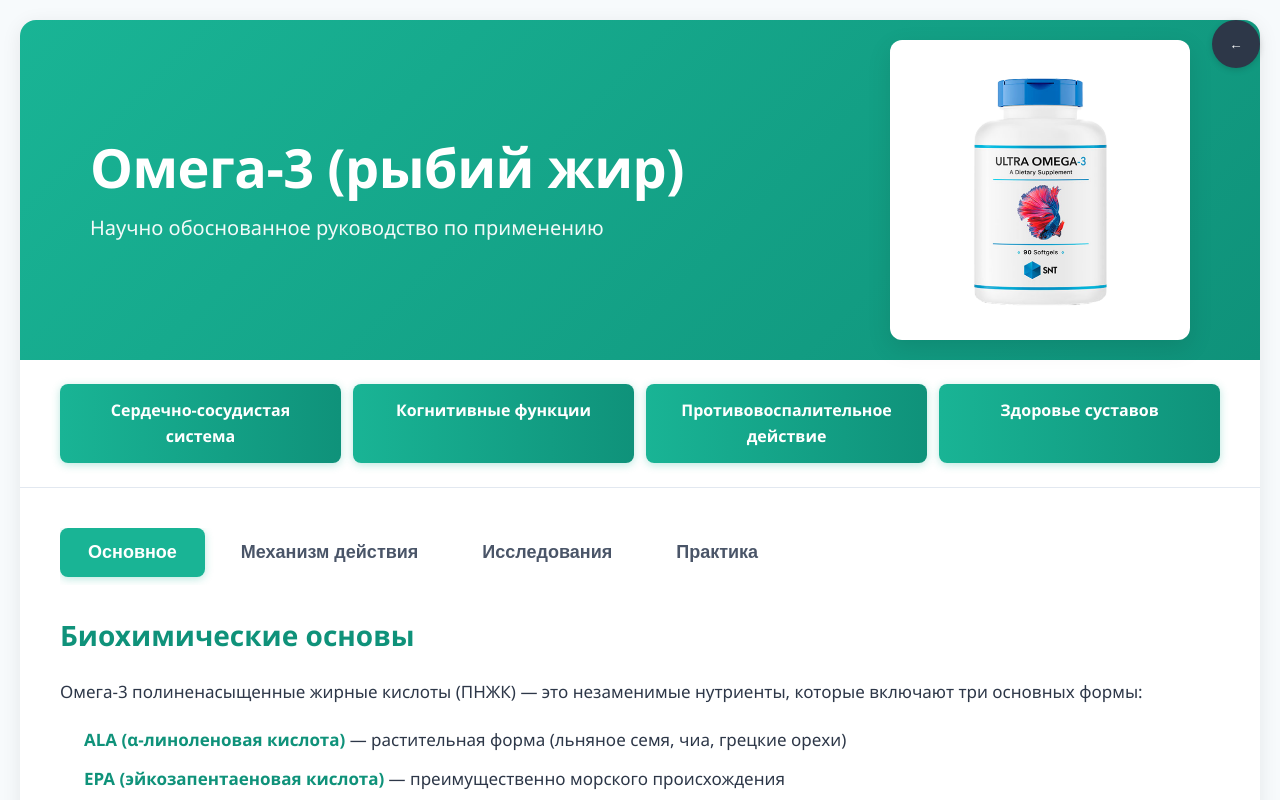
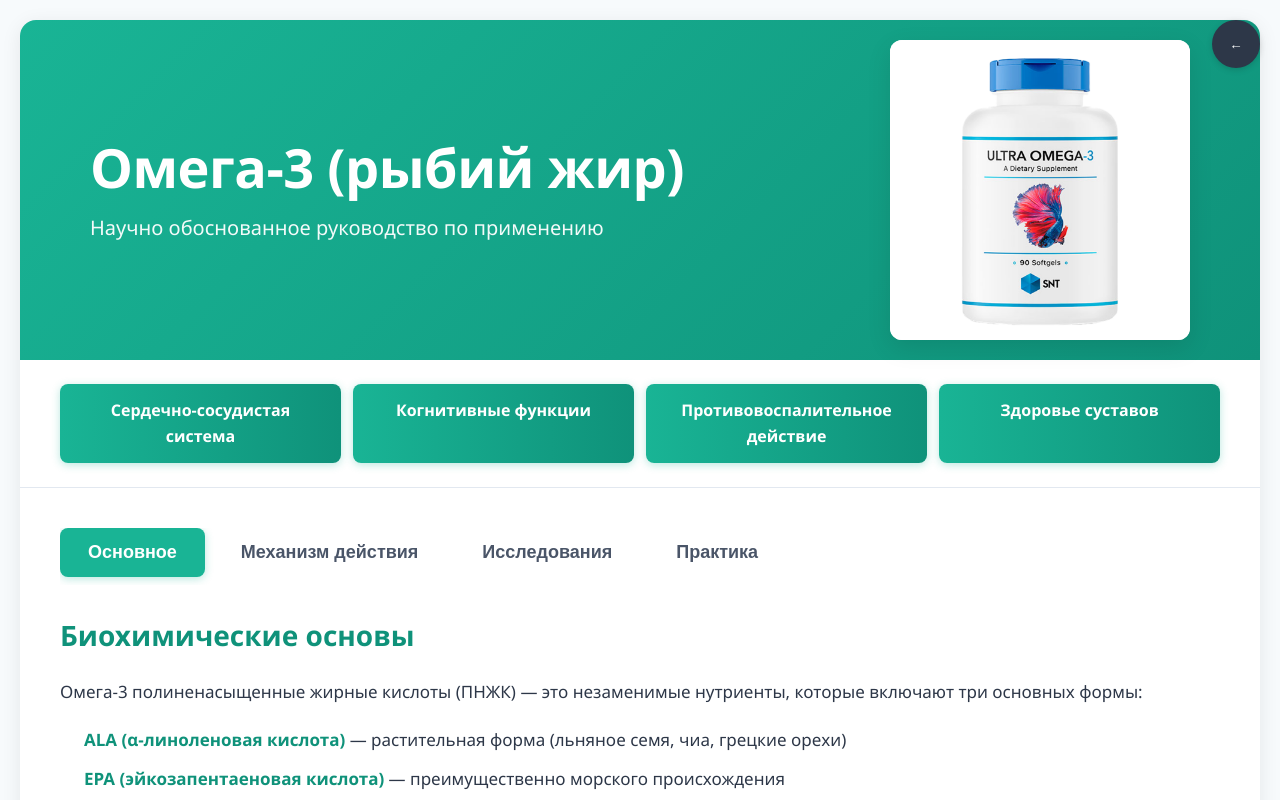
Before and after one commit to FitnessFormulaNN/bad-encyclopedia, a plain HTML site: page omega3.html in a window 1280 px wide. Shown: the top 800 px of the page. Drawn offline with Linux system fonts and the light colour scheme.

Commit message:
Update omega3.html

```diff
--- a/omega3.html
+++ b/omega3.html
@@ -106,8 +106,8 @@
         }
 
         .bad-image img {
-            max-width: 85%;
-            max-height: 85%;
+            max-width: 100%;
+            max-height: 100%;
             object-fit: contain;
         }
 
```
